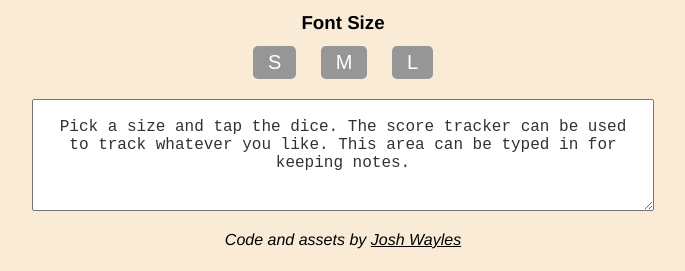
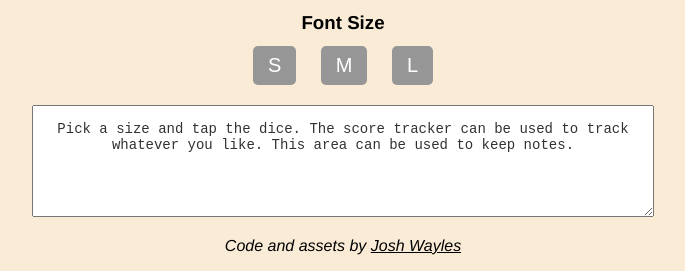
Before and after one commit to JoshWayles/Dice-Pal, a plain HTML site: page index.html in a window 1280 px wide. Shown: the part 559-830 px from the top of the page, without its empty margins (297-982 px from the left). Drawn offline with Linux system fonts and the light colour scheme.

Commit message:
Style tweaks

```diff
--- a/index.html
+++ b/index.html
@@ -51,7 +51,7 @@
                 <button id="font-btn-l">L</button>
             </div>
             <textarea id="note"
-                placeholder="Pick a size and tap the dice. The score tracker can be used to track whatever you like. This area can be typed in for keeping notes."
+                placeholder="Pick a size and tap the dice. The score tracker can be used to track whatever you like. This area can be used to keep notes."
                 rows="5"></textarea>
         </div>
     </main>
--- a/style.css
+++ b/style.css
@@ -118,13 +118,14 @@ h3 {
   color: white;
   background-color: rgb(150, 150, 150);
   margin: 0 10px;
-  padding: 5px 15px;
+  padding: 8px 15px;
 }
 
 ::placeholder {
   color: rgb(50, 50, 50);
-  padding: 8px;
+  padding: 5px;
   text-align: center;
+  font-size: 14px;
 }
 
 textarea {
```
